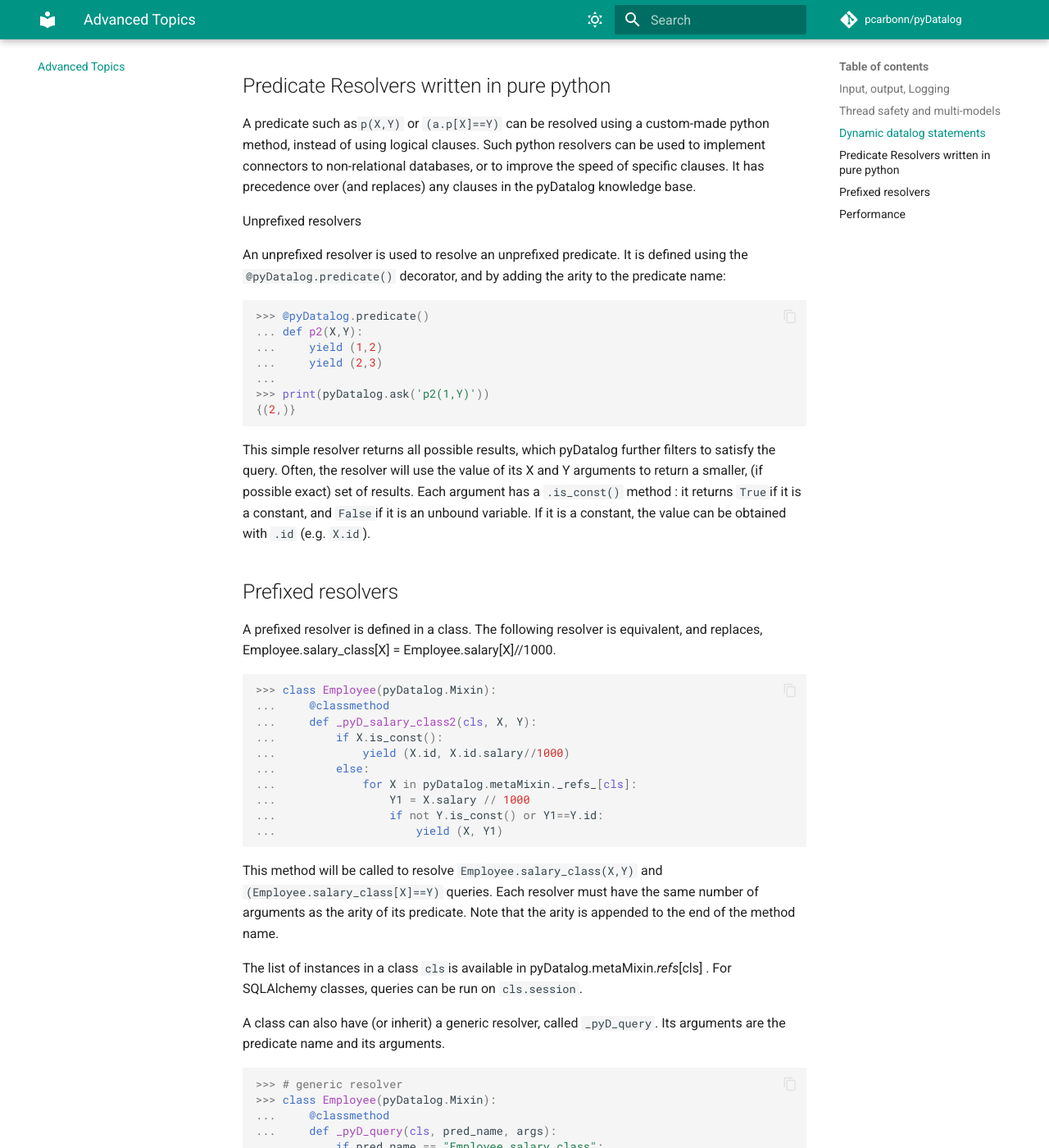
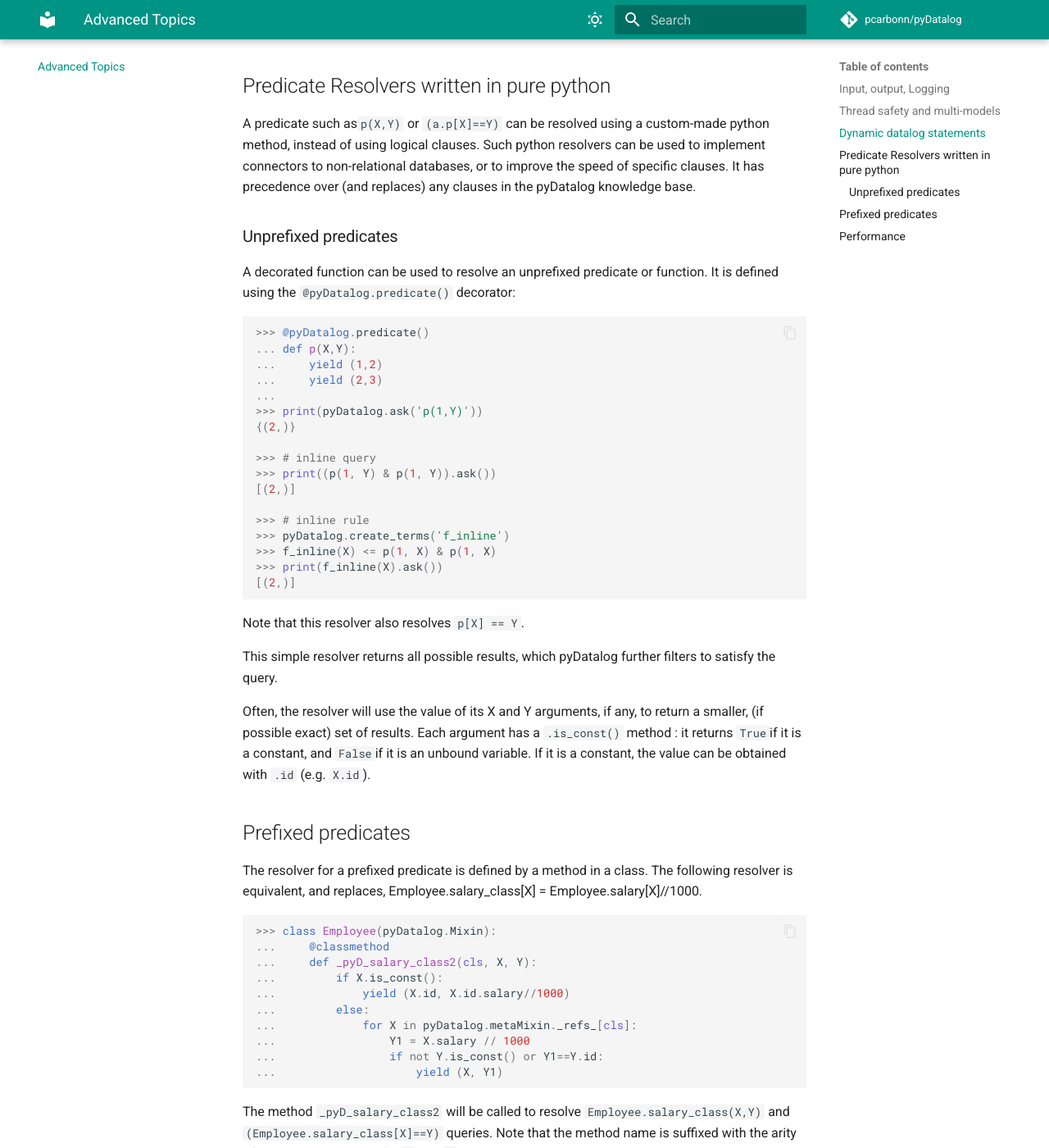
Before and after one commit to pcarbonn/pyDatalog, an MkDocs documentation site: the page built from docs/advanced.md, in a window 1280 px wide and 1400 px high, scrolled down 2147 px. Shown: the whole window at 82% size. Built offline with MkDocs 1.6.1 and Material for MkDocs 9.7.7, drawn with Linux system fonts in a browser that asks for light colours; comment, search, counter and statistics services are not loaded; some of the changed text lies outside the part shown.

Commit message:
fix: #30

````diff
--- a/docs/advanced.md
+++ b/docs/advanced.md
@@ -109,27 +109,40 @@
 
 A predicate such as` p(X,Y)` or `(a.p[X]==Y)` can be resolved using a custom-made python method, instead of using logical clauses. Such python resolvers can be used to implement connectors to non-relational databases, or to improve the speed of specific clauses. It has precedence over (and replaces) any clauses in the pyDatalog knowledge base.
 
-Unprefixed resolvers
+### Unprefixed predicates
 
-An unprefixed resolver is used to resolve an unprefixed predicate. It is defined using the `@pyDatalog.predicate()` decorator, and by adding the arity to the predicate name:
+A decorated function can be used to resolve an unprefixed predicate or function. It is defined using the `@pyDatalog.predicate()` decorator:
 
 
 ```python
 >>> @pyDatalog.predicate()
-... def p2(X,Y):
+... def p(X,Y):
 ...     yield (1,2)
 ...     yield (2,3)
 ...
->>> print(pyDatalog.ask('p2(1,Y)'))
+>>> print(pyDatalog.ask('p(1,Y)'))
 {(2,)}
 
+>>> # inline query
+>>> print((p(1, Y) & p(1, Y)).ask())
+[(2,)]
+
+>>> # inline rule
+>>> pyDatalog.create_terms('f_inline')
+>>> f_inline(X) <= p(1, X) & p(1, X)
+>>> print(f_inline(X).ask())
+[(2,)]
 ```
 
-This simple resolver returns all possible results, which pyDatalog further filters to satisfy the query. Often, the resolver will use the value of its X and Y arguments to return a smaller, (if possible exact) set of results. Each argument has a `.is_const()` method : it returns `True `if it is a constant, and `False `if it is an unbound variable. If it is a constant, the value can be obtained with `.id` (e.g. `X.id`).
+Note that this resolver also resolves `p[X] == Y`.
 
-## Prefixed resolvers
+This simple resolver returns all possible results, which pyDatalog further filters to satisfy the query.
 
-A prefixed resolver is defined in a class. The following resolver is equivalent, and replaces, Employee.salary_class[X] = Employee.salary[X]//1000.
+Often, the resolver will use the value of its X and Y arguments, if any, to return a smaller, (if possible exact) set of results. Each argument has a `.is_const()` method : it returns `True `if it is a constant, and `False `if it is an unbound variable. If it is a constant, the value can be obtained with `.id` (e.g. `X.id`).
+
+## Prefixed predicates
+
+The resolver for a prefixed predicate is defined by a method in a class. The following resolver is equivalent, and replaces, Employee.salary_class[X] = Employee.salary[X]//1000.
 
 
 ```python
@@ -146,7 +159,7 @@
 
 ```
 
-This method will be called to resolve `Employee.salary_class(X,Y)` and `(Employee.salary_class[X]==Y)` queries. Each resolver must have the same number of arguments as the arity of its predicate. Note that the arity is appended to the end of the method name.
+The method `_pyD_salary_class2` will be called to resolve `Employee.salary_class(X,Y)` and `(Employee.salary_class[X]==Y)` queries. Note that the method name is suffixed with the arity of the predicate, here, 2 for `X` and `Y`.
 
 The list of instances in a class `cls `is available in pyDatalog.metaMixin._refs_[cls] . For SQLAlchemy classes, queries can be run on `cls.session`.
 
````
Also changed, not shown: CHANGELOG.md (+4 -2 lines), DONE.md (+11 -0 lines), 2 other files.
